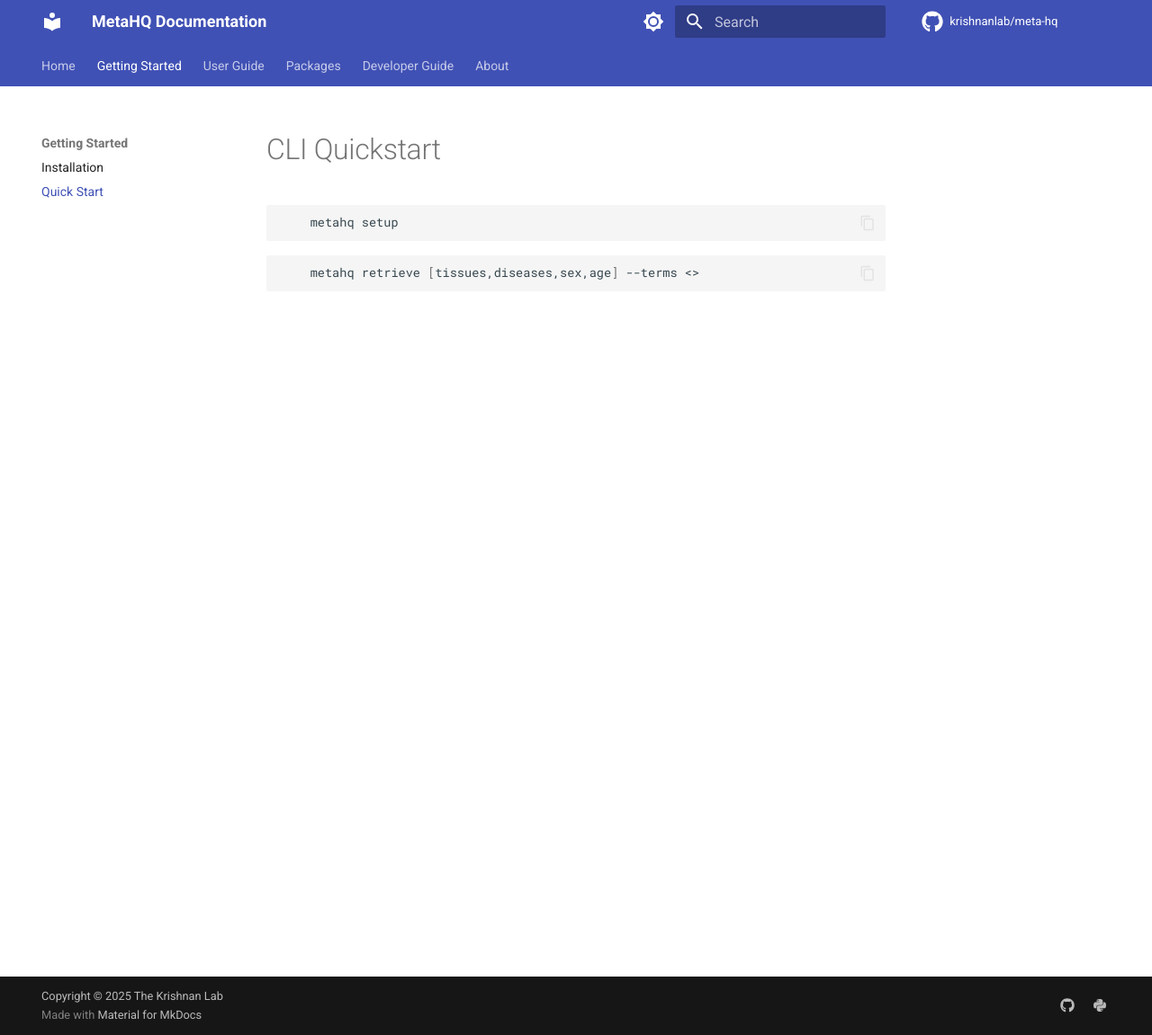
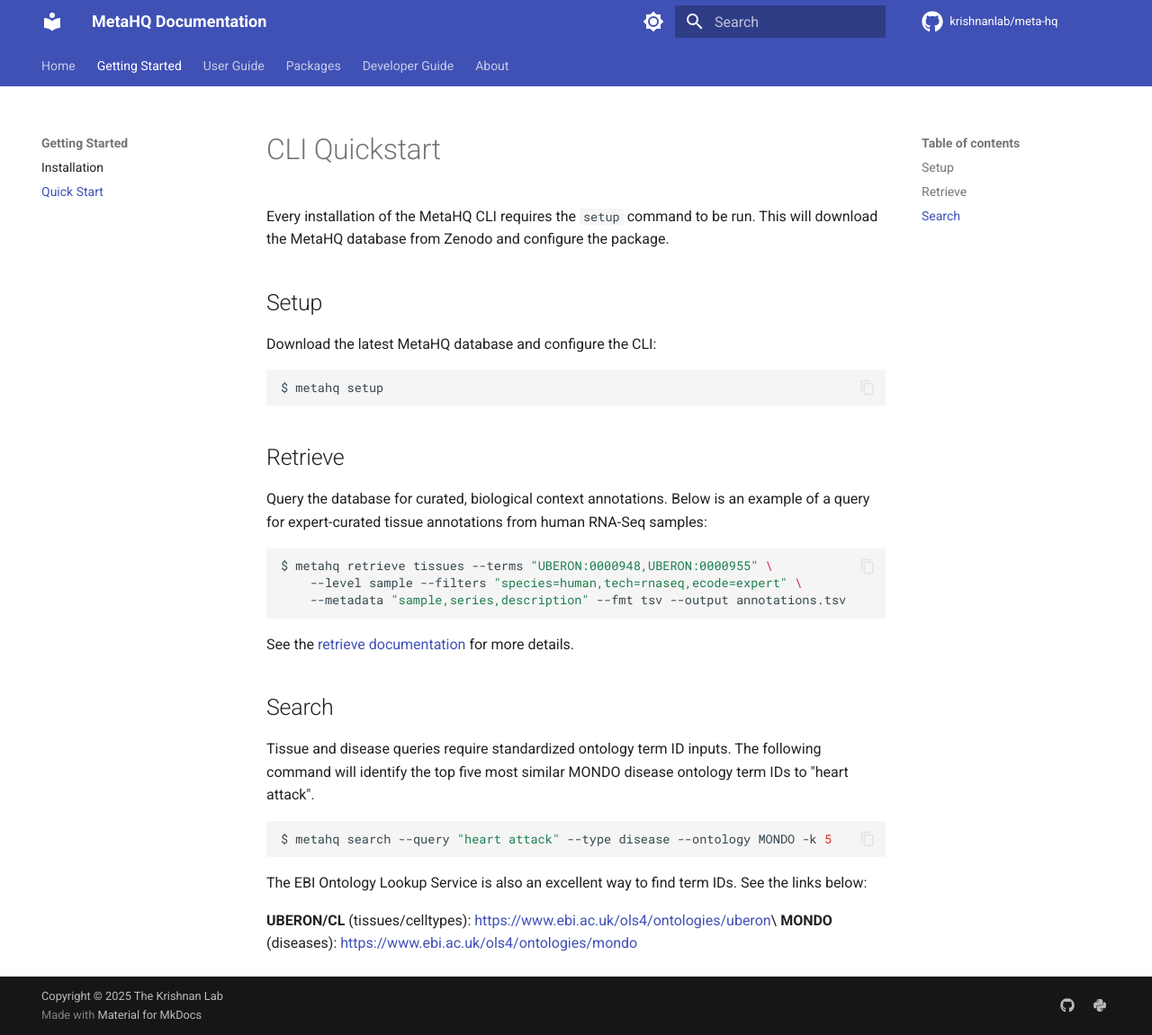
Before and after one commit to krishnanlab/meta-hq, an MkDocs documentation site: the page built from docs/getting-started/quickstart.md, in a window 1280 px wide and 1151 px high. Shown: the whole window at 90% size. Built offline with MkDocs 1.6.1 and Material for MkDocs 9.7.7, drawn with Linux system fonts in a browser that asks for light colours; comment, search, counter and statistics services are not loaded.

Commit message:
added detailed instructions

````diff
--- a/docs/getting-started/quickstart.md
+++ b/docs/getting-started/quickstart.md
@@ -1,9 +1,39 @@
 # CLI Quickstart
 
+Every installation of the MetaHQ CLI requires the `setup` command to be run. This will download the MetaHQ database from Zenodo
+and configure the package.
+
+## Setup
+
+Download the latest MetaHQ database and configure the CLI:
+
 ```bash
-    metahq setup
+$ metahq setup
 ```
 
+## Retrieve
+
+Query the database for curated, biological context annotations. Below is an example of a query for expert-curated
+tissue annotations from human RNA-Seq samples:
+
 ```bash
-    metahq retrieve [tissues,diseases,sex,age] --terms <>
+$ metahq retrieve tissues --terms "UBERON:0000948,UBERON:0000955" \
+    --level sample --filters "species=human,tech=rnaseq,ecode=expert" \
+    --metadata "sample,series,description" --fmt tsv --output annotations.tsv
 ```
+
+See the [retrieve documentation](../packages/cli/commands/retrieve.md) for more details.
+
+## Search
+
+Tissue and disease queries require standardized ontology term ID inputs. The following command will identify the top five most similar
+MONDO disease ontology term IDs to "heart attack".
+
+```bash
+$ metahq search --query "heart attack" --type disease --ontology MONDO -k 5
+```
+
+The EBI Ontology Lookup Service is also an excellent way to find term IDs. See the links below:
+
+**UBERON/CL** (tissues/celltypes): [https://www.ebi.ac.uk/ols4/ontologies/uberon](https://www.ebi.ac.uk/ols4/ontologies/uberon)\
+**MONDO** (diseases): [https://www.ebi.ac.uk/ols4/ontologies/mondo](https://www.ebi.ac.uk/ols4/ontologies/mondo)
````
